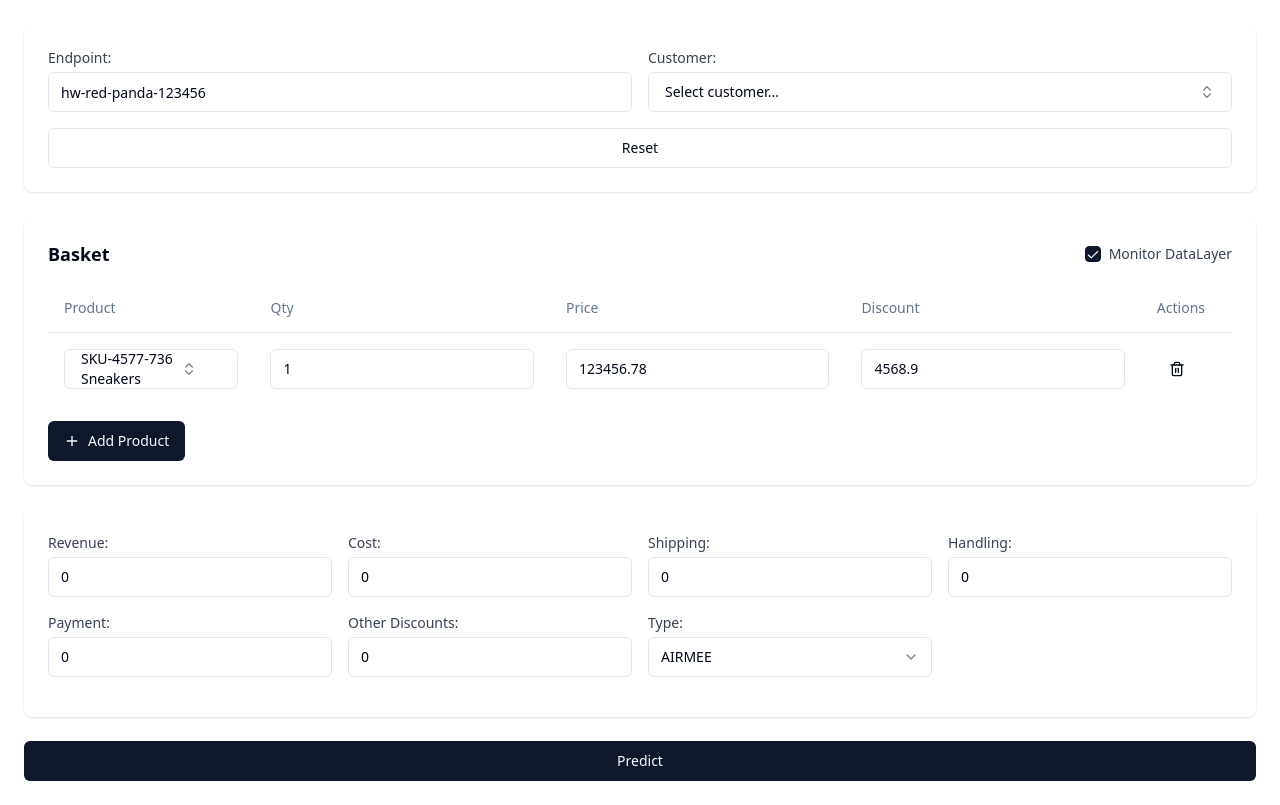
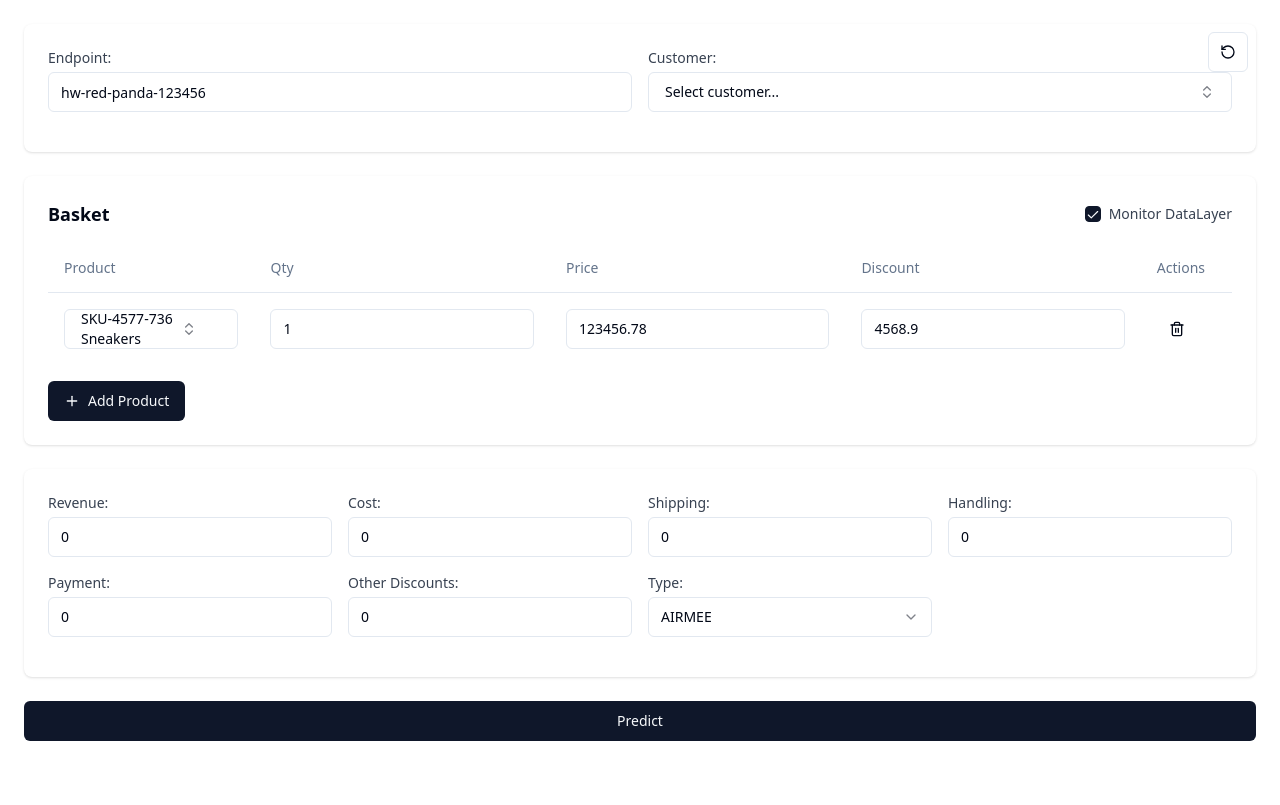
Before and after one commit to GPT-Engineer-App/friendly-interface-builder, a React (Vite) app: page / in a window 1280 px wide. Built offline with nearby package versions, Linux system fonts and the light colour scheme.

Commit message:
Move reset button to top right and change to icon

```diff
--- a/src/pages/Index.jsx
+++ b/src/pages/Index.jsx
@@ -4,9 +4,10 @@ import { Checkbox } from "@/components/ui/checkbox";
 import { Button } from "@/components/ui/button";
 import { Table, TableBody, TableCell, TableHead, TableHeader, TableRow } from "@/components/ui/table";
 import { Select, SelectContent, SelectItem, SelectTrigger, SelectValue } from "@/components/ui/select";
-import { Plus, Trash2, ChevronsUpDown } from "lucide-react";
+import { Plus, Trash2, ChevronsUpDown, RotateCcw } from "lucide-react";
 import { Command, CommandEmpty, CommandGroup, CommandInput, CommandItem } from "@/components/ui/command";
 import { Popover, PopoverContent, PopoverTrigger } from "@/components/ui/popover";
+import { Tooltip, TooltipContent, TooltipProvider, TooltipTrigger } from "@/components/ui/tooltip";
 
 const customers = [
   { value: "customer1", label: "Customer 1" },
@@ -56,7 +57,24 @@ const Index = () => {
 
   return (
     <div className="container mx-auto p-6 space-y-6">
-      <div className="bg-white p-6 rounded-lg shadow">
+      <div className="bg-white p-6 rounded-lg shadow relative">
+        <TooltipProvider>
+          <Tooltip>
+            <TooltipTrigger asChild>
+              <Button
+                onClick={handleReset}
+                variant="outline"
+                size="icon"
+                className="absolute top-2 right-2"
+              >
+                <RotateCcw className="h-4 w-4" />
+              </Button>
+            </TooltipTrigger>
+            <TooltipContent>
+              <p>Reset all fields</p>
+            </TooltipContent>
+          </Tooltip>
+        </TooltipProvider>
         <div className="grid grid-cols-1 md:grid-cols-2 gap-4 mb-4">
           <div>
             <label htmlFor="endpoint" className="block text-sm font-medium text-gray-700 mb-1">Endpoint:</label>
@@ -105,7 +123,6 @@ const Index = () => {
             </Popover>
           </div>
         </div>
-        <Button onClick={handleReset} variant="outline" className="w-full">Reset</Button>
       </div>
 
       <div className="bg-white p-6 rounded-lg shadow">
```
